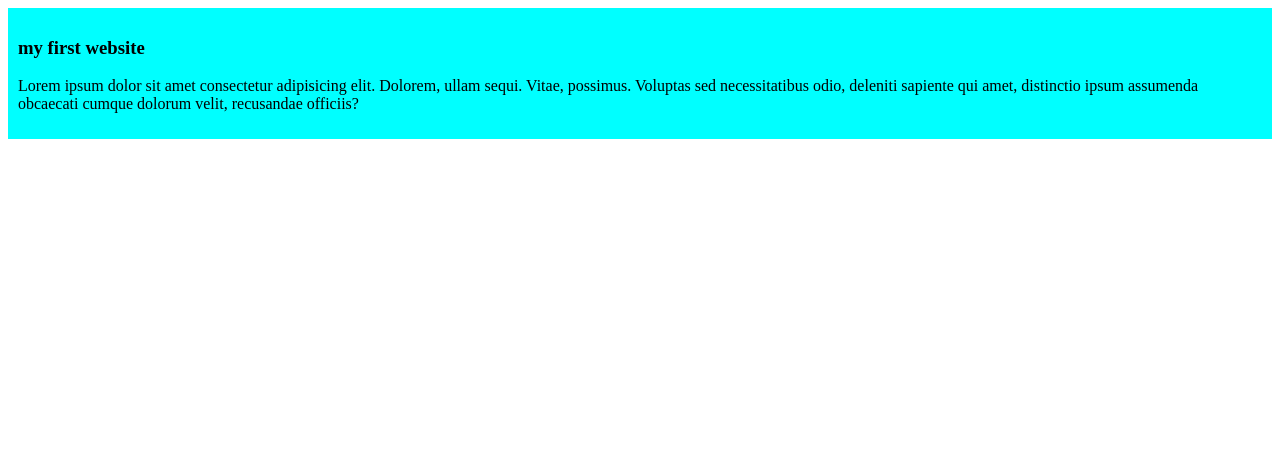
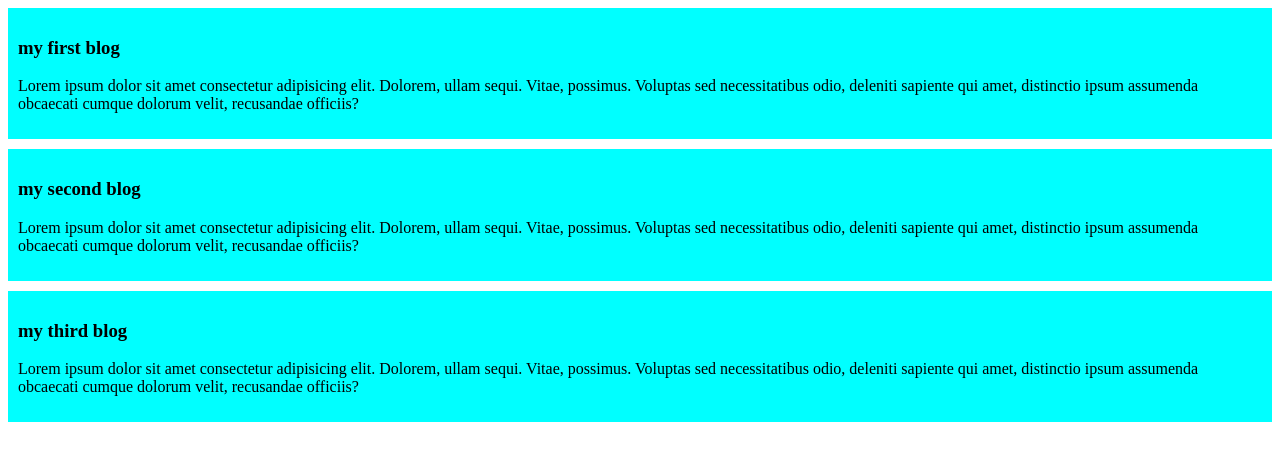
Before and after one commit to ezaz2024/my-ezaz-second-repo, a plain HTML site: page index.html in a window 1280 px wide. Drawn offline with Linux system fonts and the light colour scheme.

Commit message:
added the second and third blog

```diff
--- a/index.html
+++ b/index.html
@@ -8,7 +8,15 @@
 </head>
 <body>
     <div>
-        <h3>my first website</h3>
+        <h3>my first blog</h3>
+        <p>Lorem ipsum dolor sit amet consectetur adipisicing elit. Dolorem, ullam sequi. Vitae, possimus. Voluptas sed necessitatibus odio, deleniti sapiente qui amet, distinctio ipsum assumenda obcaecati cumque dolorum velit, recusandae officiis?</p>
+    </div>
+    <div>
+        <h3>my second blog</h3>
+        <p>Lorem ipsum dolor sit amet consectetur adipisicing elit. Dolorem, ullam sequi. Vitae, possimus. Voluptas sed necessitatibus odio, deleniti sapiente qui amet, distinctio ipsum assumenda obcaecati cumque dolorum velit, recusandae officiis?</p>
+    </div>
+    <div>
+        <h3>my third blog</h3>
         <p>Lorem ipsum dolor sit amet consectetur adipisicing elit. Dolorem, ullam sequi. Vitae, possimus. Voluptas sed necessitatibus odio, deleniti sapiente qui amet, distinctio ipsum assumenda obcaecati cumque dolorum velit, recusandae officiis?</p>
     </div>
 </body>
--- a/styles/blog.css
+++ b/styles/blog.css
@@ -1,4 +1,5 @@
 div{
     background-color: aqua;
     padding: 10px;
+    margin-bottom: 10px;
 }
```
